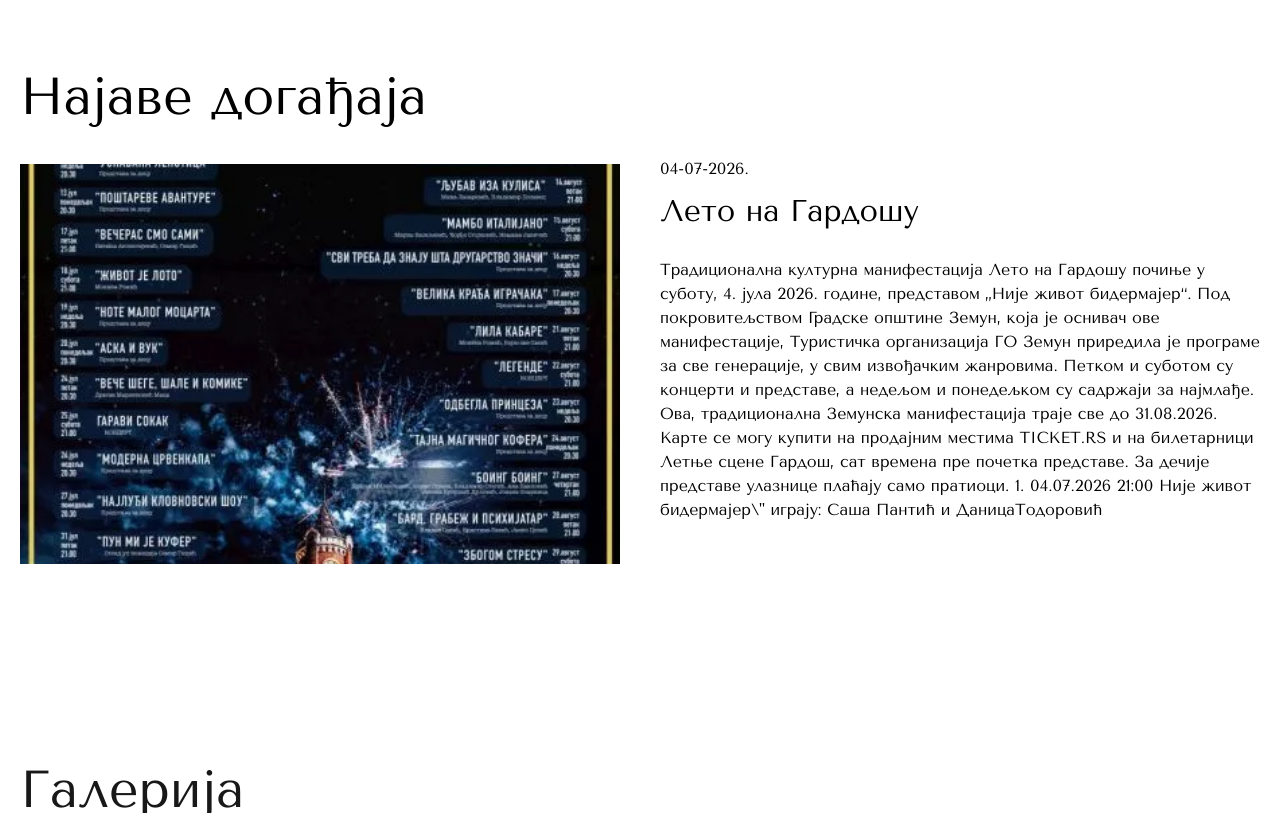
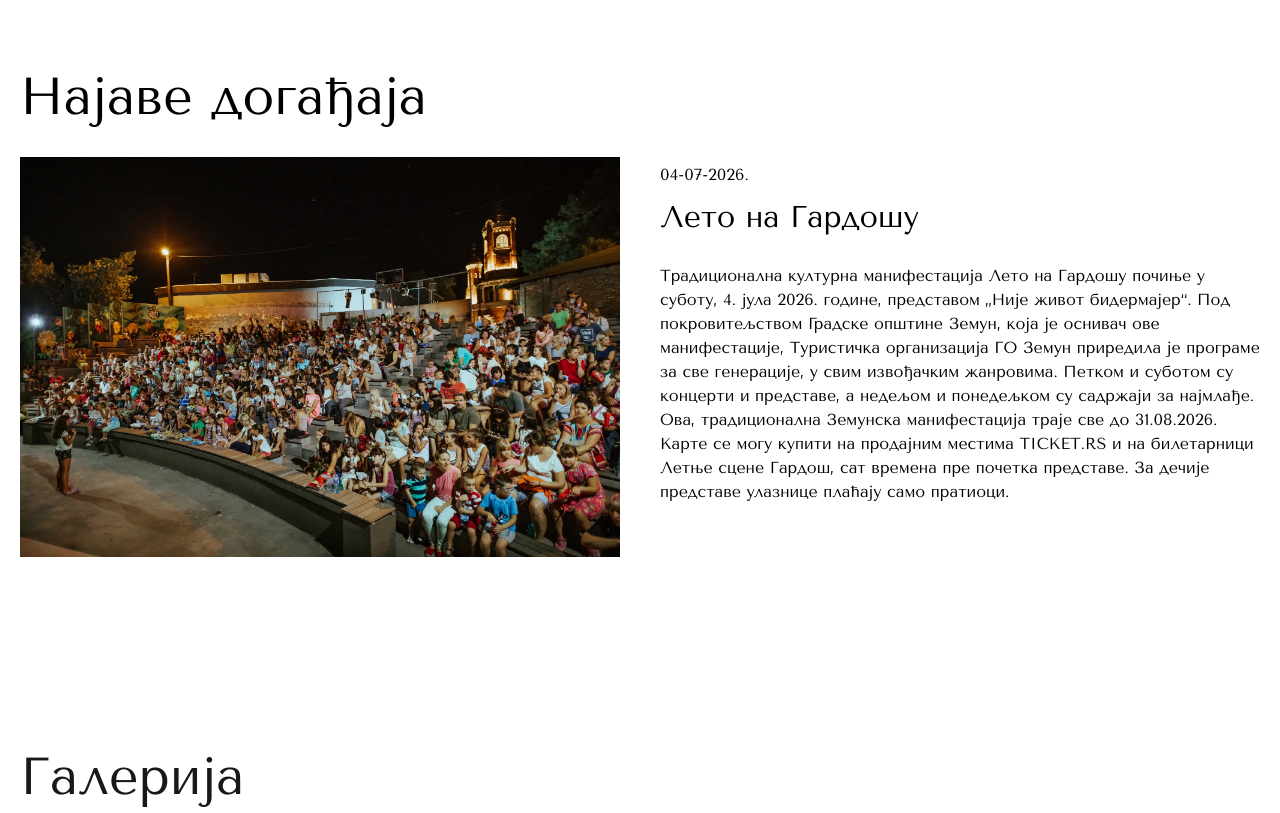
Before and after one commit to tkzzemun/zemuncenter, a Jekyll site: the page built from _pages/index.md, in a window 1280 px wide and 900 px high, scrolled down 1134 px, cut to the strip 0-813 px from the top of the window. Built offline with Jekyll 4.4.1, drawn with Linux system fonts in a browser that asks for light colours; some web fonts are replaced.

Commit message:
TinaCMS content update

```diff
--- a/_pages/index.md
+++ b/_pages/index.md
@@ -22,8 +22,6 @@ events:
     title: Лето на Гардошу
     text: |
       Традиционална културна манифестација Лето на Гардошу почиње у суботу, 4. јула 2026. године, представом „Није живот бидермајер“. Под покровитељством Градске општине Земун, која је оснивач ове манифестације, Туристичка организација ГО Земун приредила је програме за све генерације, у свим извођачким жанровима. Петком и суботом су концерти и представе, a недељом и понедељком су садржаји за најмлађе. Oва, традиционална Земунска манифестација траје све до 31.08.2026. Kaрте се могу купити нa продајним местима TICKET.RS и на билетарници Летње сцене Гардош, сат времена пре почетка представе. За дечије представе улазнице плаћају само пратиоци.
-
-      1. 04.07.2026 21:00 Није живот бидермајер\&quot; играју: Саша Пантић и ДаницаТодоровић
-    image: /img/plakat 11-converted-from-jpg.webp
+    image: /img/9E1A5203.webp
 _template: homepage
 ---
```
